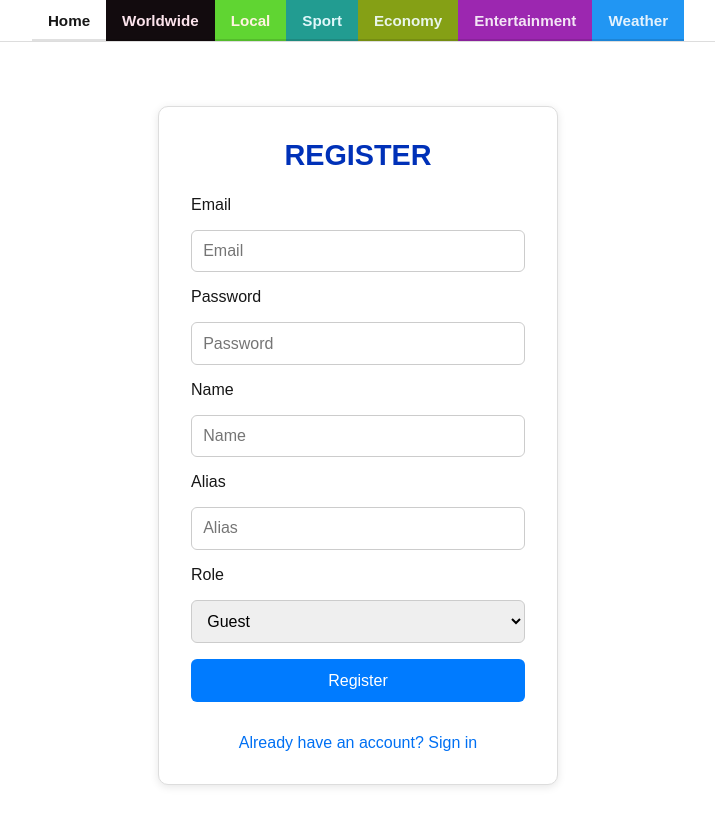
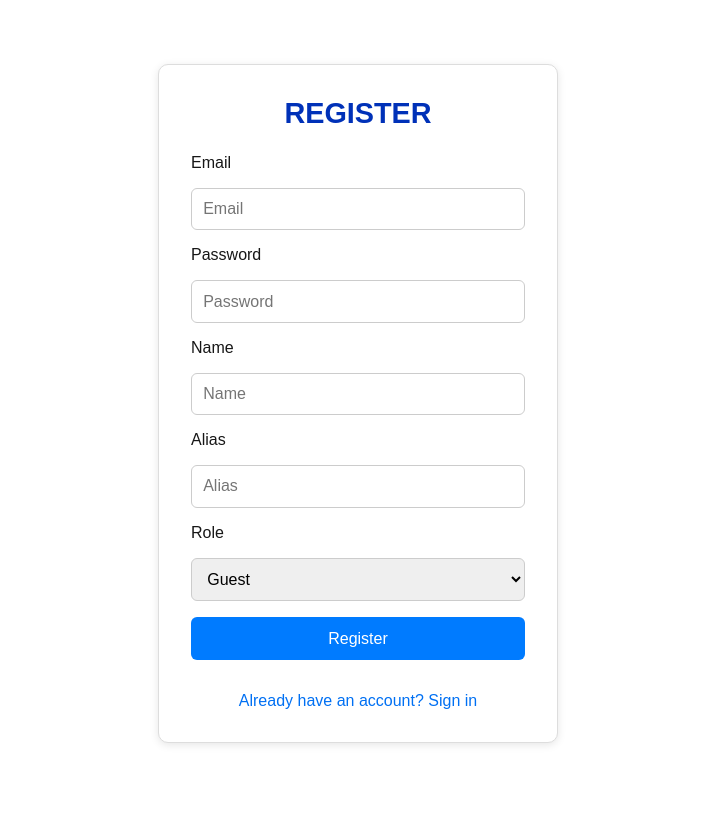
Before and after one commit to rknezevic/NewsApp, a Next.js app in the folder frontend/: page /signup in a window 1280 px wide. Shown: the top 826 px of the page, without its empty margins (282-997 px from the left). Built offline with nearby package versions, Linux system fonts and the light colour scheme.

Commit message:
In this commit header is moved out of sign in and sign up layout

```diff
--- /dev/null
+++ b/frontend/src/app/clientLayout.tsx
@@ -0,0 +1,16 @@
+'use client';
+
+import { usePathname } from 'next/navigation';
+import {Header} from '@/components/Header/Header';
+
+export default function ClientLayout({ children }: { children: React.ReactNode }) {
+  const pathname = usePathname();
+  const noHeader = ['/signin', '/signup'];
+
+  return (
+    <>
+      {!noHeader.includes(pathname) && <Header />}
+      <main>{children}</main>
+    </>
+  );
+}
--- a/frontend/src/app/layout.tsx
+++ b/frontend/src/app/layout.tsx
@@ -1,8 +1,7 @@
 import "./globals.css";
 import QueryProvider from "../features/QueryProvider";
-import {Navbar} from "../components/Navbar/Navbar";
-import { Header } from "@/components/Header/Header";
-
+import ClientLayout from "./clientLayout";
+const noHeader = ["/signin", "signup"]
 export default function RootLayout({
   children,
 }: Readonly<{
@@ -12,8 +11,9 @@ export default function RootLayout({
     <html lang="en">
       <body>
         <QueryProvider>
-          <Header />
-          <main>{children}</main>
+          <main>
+            <ClientLayout>{children}</ClientLayout>
+          </main>
         </QueryProvider>
       </body>
     </html>
```
